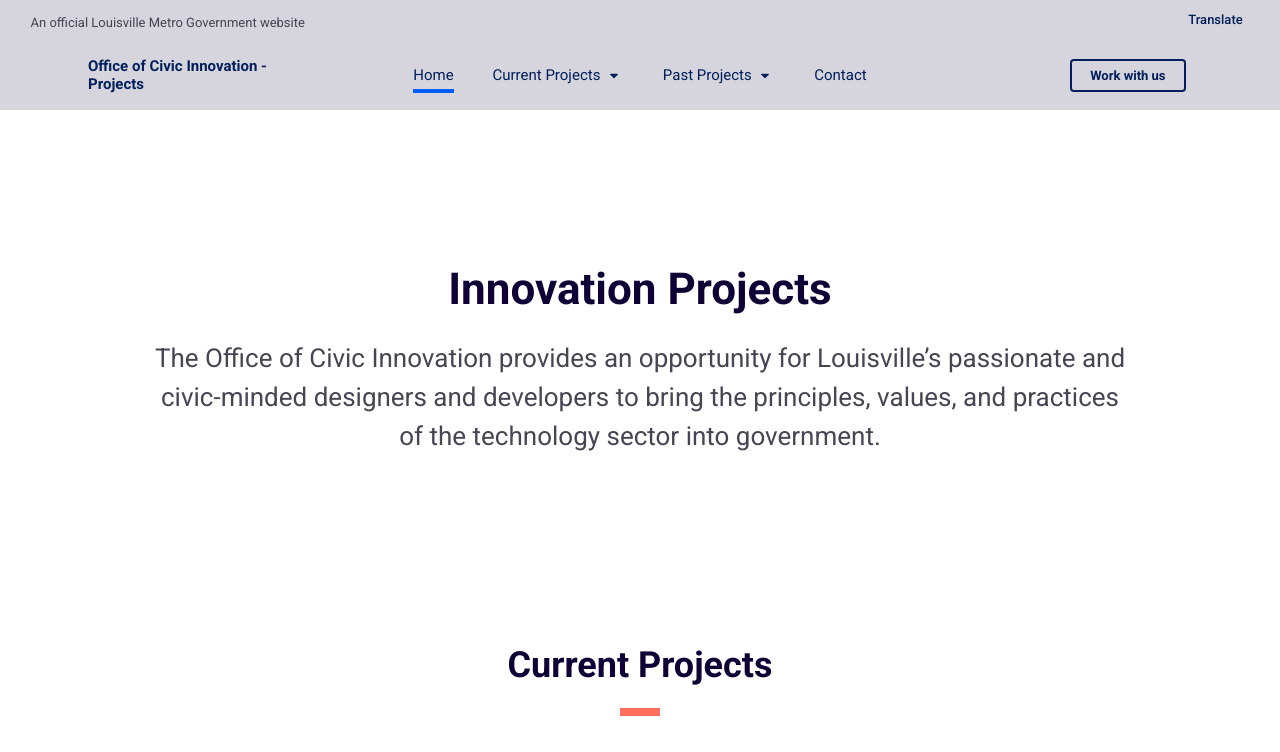
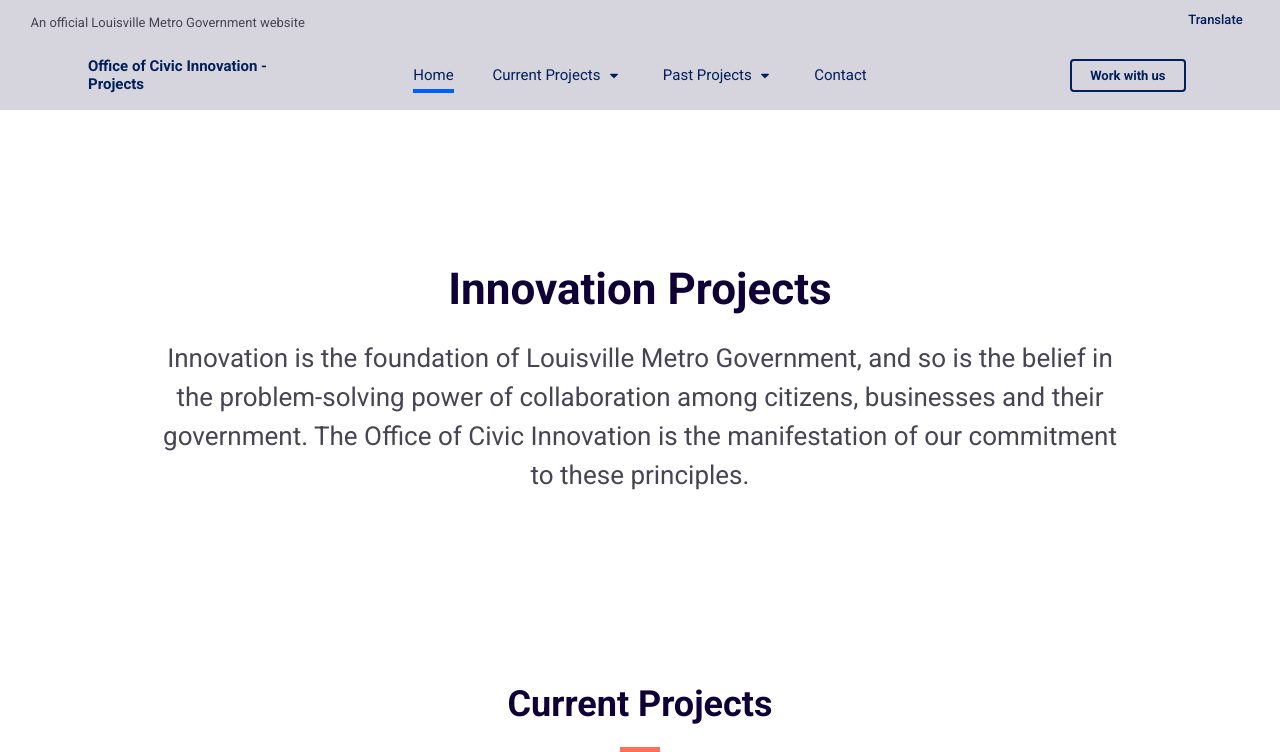
Before and after one commit to louisvillemetro-innovation/OPI2-Projects, a Jekyll site: the page built from index.md, in a window 1280 px wide and 900 px high, cut to the strip 0-752 px from the top of the window. Built offline with Jekyll 4.4.1, drawn with Linux system fonts in a browser that asks for light colours.

Commit message:
changing byline

```diff
--- a/index.md
+++ b/index.md
@@ -2,9 +2,10 @@
 title: Homepage
 layout: home
 secondary_headline: Innovation Projects
-secondary_lede_markdown: The Office of Civic Innovation provides an opportunity for
-  Louisville's passionate and civic-minded designers and developers to bring the principles,
-  values, and practices of the technology sector into government.
+secondary_lede_markdown: Innovation is the foundation of Louisville Metro Government, and so is the belief in the problem-solving power of collaboration among citizens, businesses and their government. The Office of Civic Innovation is the manifestation of our commitment to these principles.
 current_project_tiles_headline: Current Projects
 past_project_tiles_headline: Past Projects
 ---
+
+
+Helping government become
```
